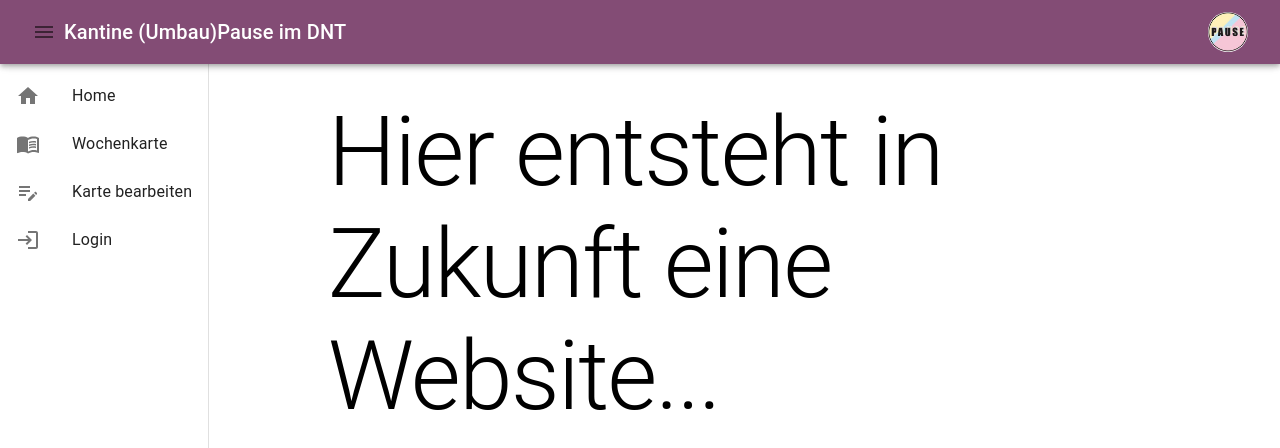
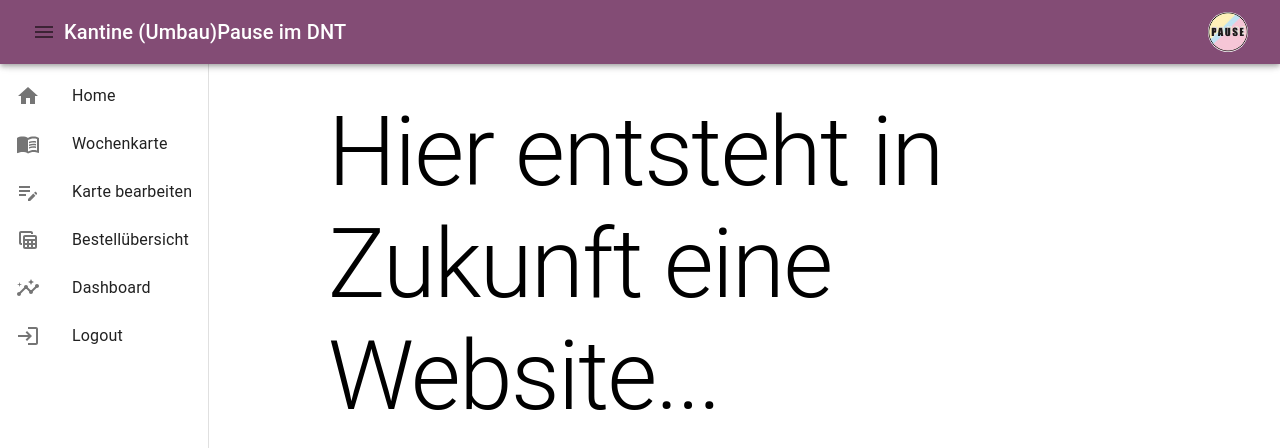
Before and after one commit to zeltbrennt/UmbauPause, a React (Vite) app in the folder frontend/: page / in a window 1280 px wide. Shown: the top 448 px of the page. Built offline with nearby package versions, Linux system fonts and the light colour scheme.

Commit message:
add more buttons to sidebar for mockup

```diff
--- a/frontend/src/components/ClippedDrawer.tsx
+++ b/frontend/src/components/ClippedDrawer.tsx
@@ -14,6 +14,8 @@ import MenuBookIcon from '@mui/icons-material/MenuBook';
 import EditNoteIcon from '@mui/icons-material/EditNote';
 import LoginIcon from '@mui/icons-material/Login';
 import HomeIcon from '@mui/icons-material/Home';
+import TableViewIcon from '@mui/icons-material/TableView';
+import InsightsIcon from '@mui/icons-material/Insights';
 import ResponsiveAppBar from "./ResponsiveAppBar.tsx";
 import {Site} from "../util/Interfaces.ts";
 import Landingpage from "./Landingpage.tsx";
@@ -67,7 +69,8 @@ export default function ClippedDrawer() {
                         <ListItem disablePadding key="menu">
                             <ListItemButton onClick={() => {
                                 setDisplay(Site.Menu)
-                                setOpen(false)}
+                                setOpen(false)
+                            }
                             }>
                                 <ListItemIcon>
                                     <MenuBookIcon/>
@@ -83,12 +86,28 @@ export default function ClippedDrawer() {
                                 <ListItemText primary="Karte bearbeiten"/>
                             </ListItemButton>
                         </ListItem>
+                        <ListItem disablePadding key="overview">
+                            <ListItemButton onClick={() => alert("not implemented")}>
+                                <ListItemIcon>
+                                    <TableViewIcon/>
+                                </ListItemIcon>
+                                <ListItemText primary="Bestellübersicht"/>
+                            </ListItemButton>
+                        </ListItem>
+                        <ListItem disablePadding key="dashboard">
+                            <ListItemButton onClick={() => alert("not implemented")}>
+                                <ListItemIcon>
+                                    <InsightsIcon/>
+                                </ListItemIcon>
+                                <ListItemText primary="Dashboard"/>
+                            </ListItemButton>
+                        </ListItem>
                         <ListItem disablePadding key="login">
                             <ListItemButton onClick={() => alert("not implemented")}>
                                 <ListItemIcon>
                                     <LoginIcon/>
                                 </ListItemIcon>
-                                <ListItemText primary="Login"/>
+                                <ListItemText primary="Logout"/>
                             </ListItemButton>
                         </ListItem>
                     </List>
```
